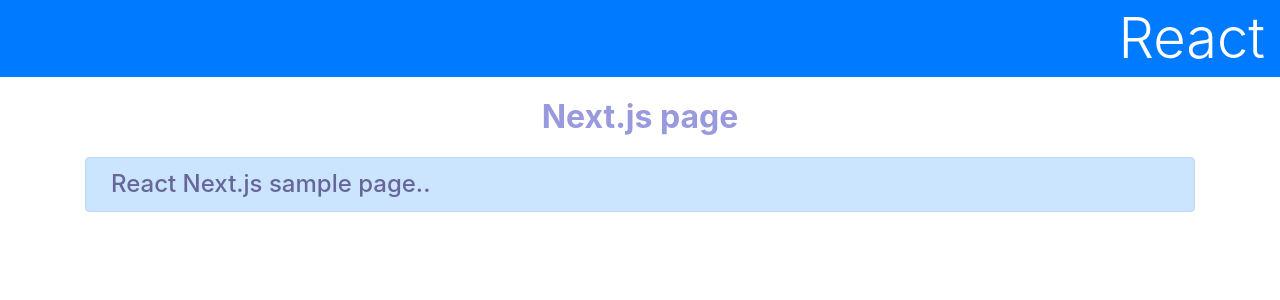
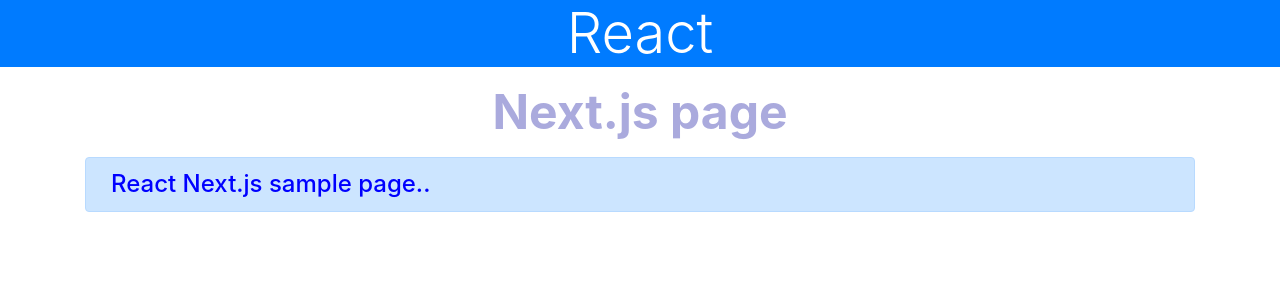
Before and after one commit to undefeated-davout/next_ts_sample, a Next.js app: page / in a window 1280 px wide. Shown: the top 300 px of the page. Built offline with nearby package versions, Linux system fonts and the light colour scheme.

Commit message:
feat: styled-jsx

```diff
--- a/pages/index.tsx
+++ b/pages/index.tsx
@@ -1,29 +1,9 @@
 import Head from 'next/head';
-import * as CSS from 'csstype';
+import styles from '../styles/Home.module.css';
 
 export default function Home() {
   let title = 'Next.js page';
   let message = 'React Next.js sample page.';
-
-  const h1: CSS.Properties = {
-    textAlign: 'right',
-    padding: '5px 15px',
-  };
-
-  const p: CSS.Properties = {
-    textAlign: 'left',
-    margin: '0px 5px',
-    color: '#669',
-    fontSize: '18pt',
-  };
-
-  const subtitle: CSS.Properties = {
-    textAlign: 'center',
-    margin: '0px 5px',
-    color: '#99d',
-    fontSize: '24pt',
-    fontWeight: 'bold',
-  };
 
   return (
     <div>
@@ -35,18 +15,32 @@
           crossOrigin="anonymous"
         ></link>
       </Head>
+      <style jsx>{`
+        h1 {
+          text-align: center;
+        }
 
-      <h1 className="bg-primary text-white display-4 " style={h1}>
-        React
-      </h1>
+        h2 {
+          text-align: center;
+          margin: 0px 5px;
+          color: #aad;
+          font-size: 36pt;
+          font-weight: bold;
+        }
+
+        p {
+          text-align: left;
+          margin: 0px 5px;
+          color: blue;
+          font-size: 18pt;
+        }
+      `}</style>
+
+      <h1 className="bg-primary text-white display-4 ">React</h1>
       <div className="container">
-        <p className="my-3" style={subtitle} id="subtitle">
-          {title}
-        </p>
+        <h2 className="my-3 subtitle">{title}</h2>
         <div className="alert alert-primary text-center">
-          <p className="h5" style={p}>
-            {message}.
-          </p>
+          <p className="h5">{message}.</p>
         </div>
       </div>
     </div>
```
